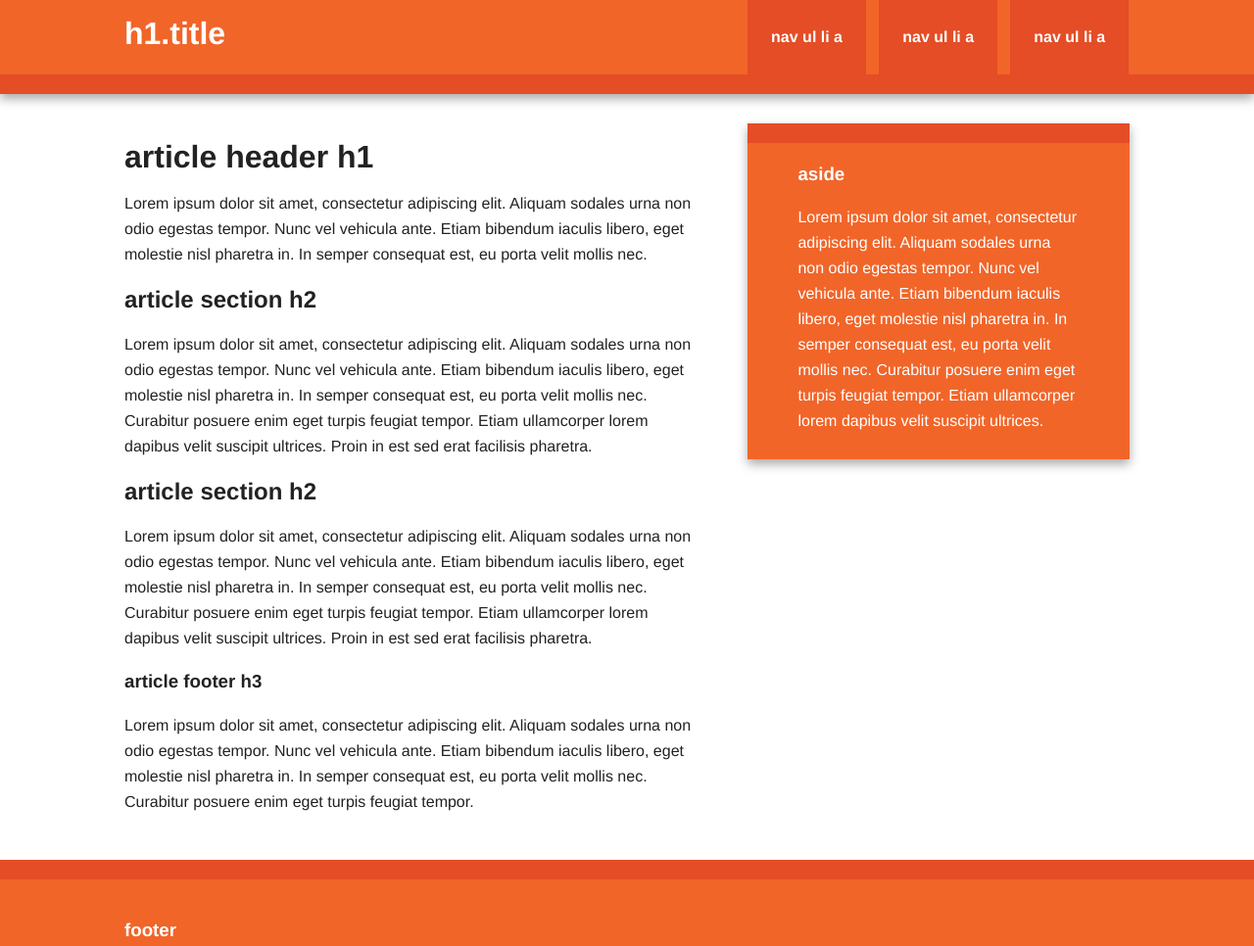
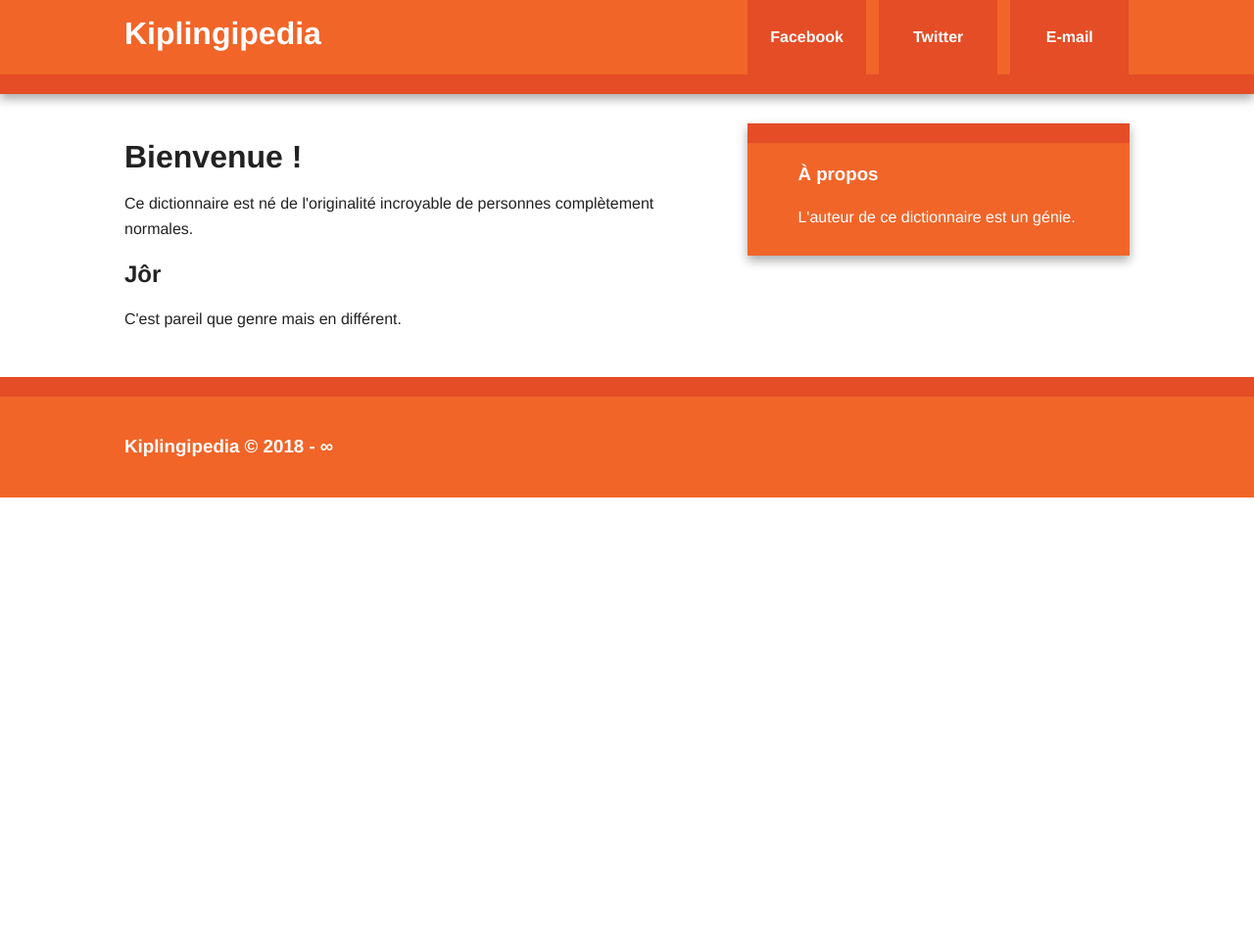
Before and after one commit to AdrienGiboire/kiplingipedia, a plain HTML site: page index.html in a window 1280 px wide. Shown: the whole page at 98% size. After the commit the page ends 800 px from the top, so only its background shows below. Drawn offline with nearby package versions, Linux system fonts and the light colour scheme.

Commit message:
add jôr

```diff
--- a/index.html
+++ b/index.html
@@ -3,26 +3,24 @@
     <head>
         <meta charset="utf-8">
         <meta http-equiv="X-UA-Compatible" content="IE=edge,chrome=1">
-        <title></title>
+        <title>Kiplingipedia</title>
         <meta name="description" content="">
         <meta name="viewport" content="width=device-width, initial-scale=1">
         <link rel="apple-touch-icon" href="apple-touch-icon.png">
 
         <link rel="stylesheet" href="css/normalize.min.css">
         <link rel="stylesheet" href="css/main.css">
-
-        <script src="js/vendor/modernizr-2.8.3-respond-1.4.2.min.js"></script>
     </head>
     <body>
 
         <div class="header-container">
             <header class="wrapper clearfix">
-                <h1 class="title">h1.title</h1>
+                <h1 class="title">Kiplingipedia</h1>
                 <nav>
                     <ul>
-                        <li><a href="#">nav ul li a</a></li>
-                        <li><a href="#">nav ul li a</a></li>
-                        <li><a href="#">nav ul li a</a></li>
+                        <li><a href="https://www.facebook.com/adrien.kiplingi" target="_blank" rel="noopener">Facebook</a></li>
+                        <li><a href="https://twitter.com/adrienkiplingi" target="_blank" rel="noopener">Twitter</a></li>
+                        <li><a href="mailto:kiplingipedia@adrien.sent.com?subject=Hey!" target="_blank" rel="noopener">E-mail</a></li>
                     </ul>
                 </nav>
             </header>
@@ -33,26 +31,18 @@
 
                 <article>
                     <header>
-                        <h1>article header h1</h1>
-                        <p>Lorem ipsum dolor sit amet, consectetur adipiscing elit. Aliquam sodales urna non odio egestas tempor. Nunc vel vehicula ante. Etiam bibendum iaculis libero, eget molestie nisl pharetra in. In semper consequat est, eu porta velit mollis nec.</p>
+                        <h1>Bienvenue !</h1>
+                        <p>Ce dictionnaire est né de l'originalité incroyable de personnes complètement normales.</p>
                     </header>
                     <section>
-                        <h2>article section h2</h2>
-                        <p>Lorem ipsum dolor sit amet, consectetur adipiscing elit. Aliquam sodales urna non odio egestas tempor. Nunc vel vehicula ante. Etiam bibendum iaculis libero, eget molestie nisl pharetra in. In semper consequat est, eu porta velit mollis nec. Curabitur posuere enim eget turpis feugiat tempor. Etiam ullamcorper lorem dapibus velit suscipit ultrices. Proin in est sed erat facilisis pharetra.</p>
+                        <h2>Jôr</h2>
+                        <p>C'est pareil que genre mais en différent.</p>
                     </section>
-                    <section>
-                        <h2>article section h2</h2>
-                        <p>Lorem ipsum dolor sit amet, consectetur adipiscing elit. Aliquam sodales urna non odio egestas tempor. Nunc vel vehicula ante. Etiam bibendum iaculis libero, eget molestie nisl pharetra in. In semper consequat est, eu porta velit mollis nec. Curabitur posuere enim eget turpis feugiat tempor. Etiam ullamcorper lorem dapibus velit suscipit ultrices. Proin in est sed erat facilisis pharetra.</p>
-                    </section>
-                    <footer>
-                        <h3>article footer h3</h3>
-                        <p>Lorem ipsum dolor sit amet, consectetur adipiscing elit. Aliquam sodales urna non odio egestas tempor. Nunc vel vehicula ante. Etiam bibendum iaculis libero, eget molestie nisl pharetra in. In semper consequat est, eu porta velit mollis nec. Curabitur posuere enim eget turpis feugiat tempor.</p>
-                    </footer>
                 </article>
 
                 <aside>
-                    <h3>aside</h3>
-                    <p>Lorem ipsum dolor sit amet, consectetur adipiscing elit. Aliquam sodales urna non odio egestas tempor. Nunc vel vehicula ante. Etiam bibendum iaculis libero, eget molestie nisl pharetra in. In semper consequat est, eu porta velit mollis nec. Curabitur posuere enim eget turpis feugiat tempor. Etiam ullamcorper lorem dapibus velit suscipit ultrices.</p>
+                    <h3>À propos</h3>
+                    <p>L'auteur de ce dictionnaire est un génie.</p>
                 </aside>
 
             </div> <!-- #main -->
@@ -60,13 +50,8 @@
 
         <div class="footer-container">
             <footer class="wrapper">
-                <h3>footer</h3>
+                <h3>Kiplingipedia &copy; 2018 - ∞</h3>
             </footer>
         </div>
-
-        <script src="//ajax.googleapis.com/ajax/libs/jquery/1.11.2/jquery.min.js"></script>
-        <script>window.jQuery || document.write('<script src="js/vendor/jquery-1.11.2.min.js"><\/script>')</script>
-
-        <script src="js/main.js"></script>
     </body>
 </html>
```
